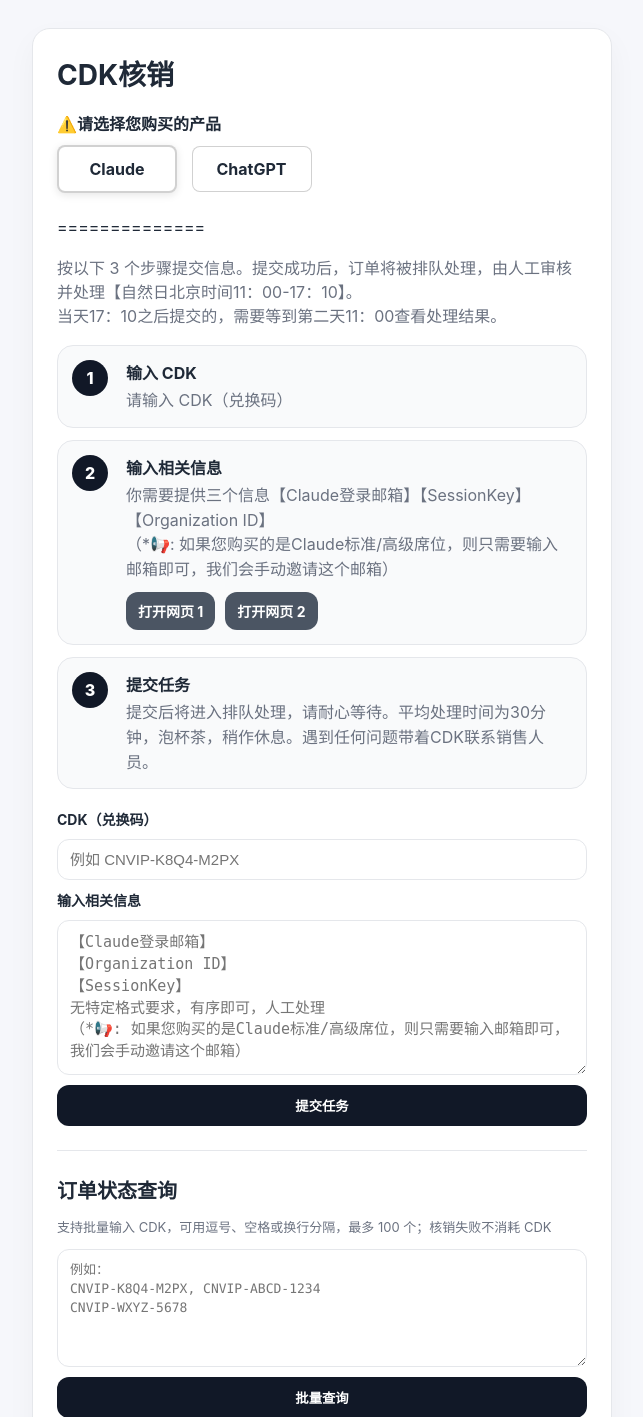
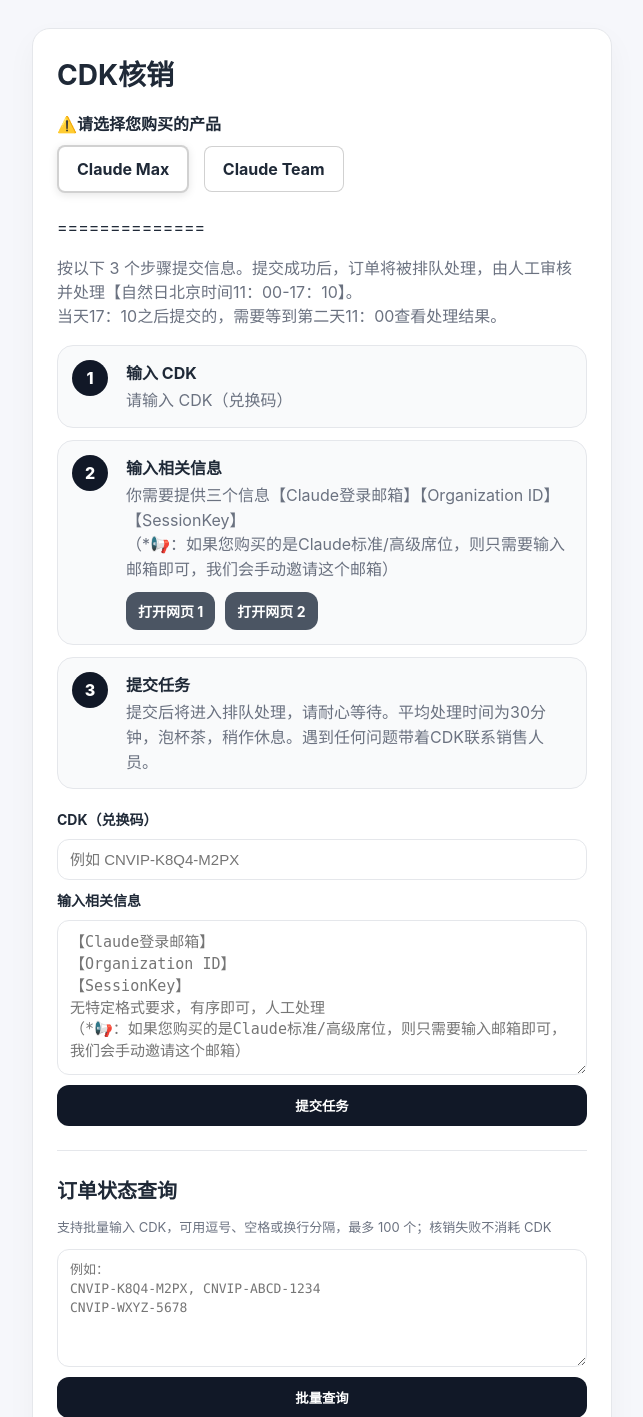
Before and after one commit to chennuo2233-png/vip-cdk-center, a Flask app: page /redeem in a window 1280 px wide. Shown: the part 53-1470 px from the top of the page, without its empty margins (318-961 px from the left). Run offline with Flask 3, Linux system fonts and the light colour scheme; data comes from the database, SQL or seed files in the repository; data that the repository does not hold is empty.

Commit message:
Update product names and guide instructions in redeem.html

```diff
--- a/templates/redeem.html
+++ b/templates/redeem.html
@@ -9,11 +9,11 @@
     <div class="product-options">
       <label class="product-option active" data-product-option="product1">
         <input type="radio" name="product_choice_ui" value="product1" checked>
-        <span>Claude</span>
+        <span>Claude Max</span>
       </label>
       <label class="product-option" data-product-option="product2">
         <input type="radio" name="product_choice_ui" value="product2">
-        <span>ChatGPT</span>
+        <span>Claude Team</span>
       </label>
     </div>
     <p class="product-switcher-hint">==============</p>
@@ -160,12 +160,12 @@ CNVIP-WXYZ-5678" required>{{ status_query_input or '' }}</textarea>
     const PRODUCT_CONFIG = {
       product1: {
         guideHtml: `你需要提供三个信息【Claude登录邮箱】【SessionKey】【Organization ID】<br>
-          （*📢: 如果您购买的是Claude标准/高级席位，则只需要输入邮箱即可，我们会手动邀请这个邮箱）`,
+         ,
         placeholder: `【Claude登录邮箱】
 【Organization ID】
 【SessionKey】
 无特定格式要求，有序即可，人工处理
-（*📢: 如果您购买的是Claude标准/高级席位，则只需要输入邮箱即可，我们会手动邀请这个邮箱）`,
+,
         loginUrl: {{ step2_login_url|tojson }},
         copyUrl: {{ step2_copy_url|tojson }},
         loginLabel: {{ step2_login_label|tojson }},
@@ -174,18 +174,9 @@ CNVIP-WXYZ-5678" required>{{ status_query_input or '' }}</textarea>
       product2: {
         // 产品二的内容请直接在这里硬编码。
         // 下面这些只是占位示例，你把文字和链接替换成自己的即可。
-        guideHtml: `你需要
-          ①点击【网页一】登录ChatGPT
-          ②点击【网页二】并复制里面全部的内容<br>
-          请按照下方教程填写，信息错误卡密会核销失败，可以再次提交。`,
-        placeholder: `📘操作指南
-步骤1：登录 ChatGPT
-打开上方【网页1】确保ChatGPT官网登录着你要充值的账号。
-
-步骤2：获取账号 AuthSession 信息
-打开上方【网页2】并复制全部内容完整填写在这里。
-
-示例：{"WARNING_BANNER":"…………………………………………
+        guideHtml: `提供您的邮箱，我们会邀请这个邮箱`,
+        placeholder: `
+只需要提供您的邮箱，我们会邀请这个邮箱
 `,
         loginUrl: 'https://chatgpt.com/',
         copyUrl: 'https://chatgpt.com/api/auth/session',
```
